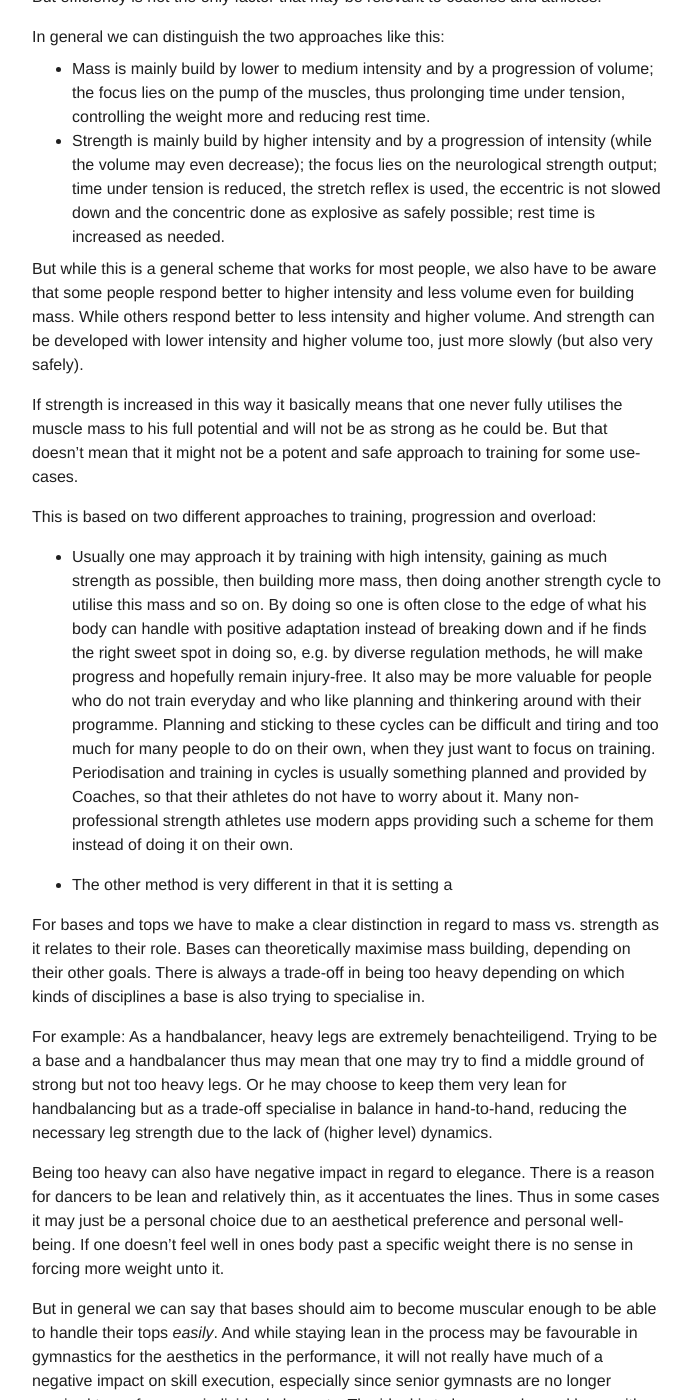
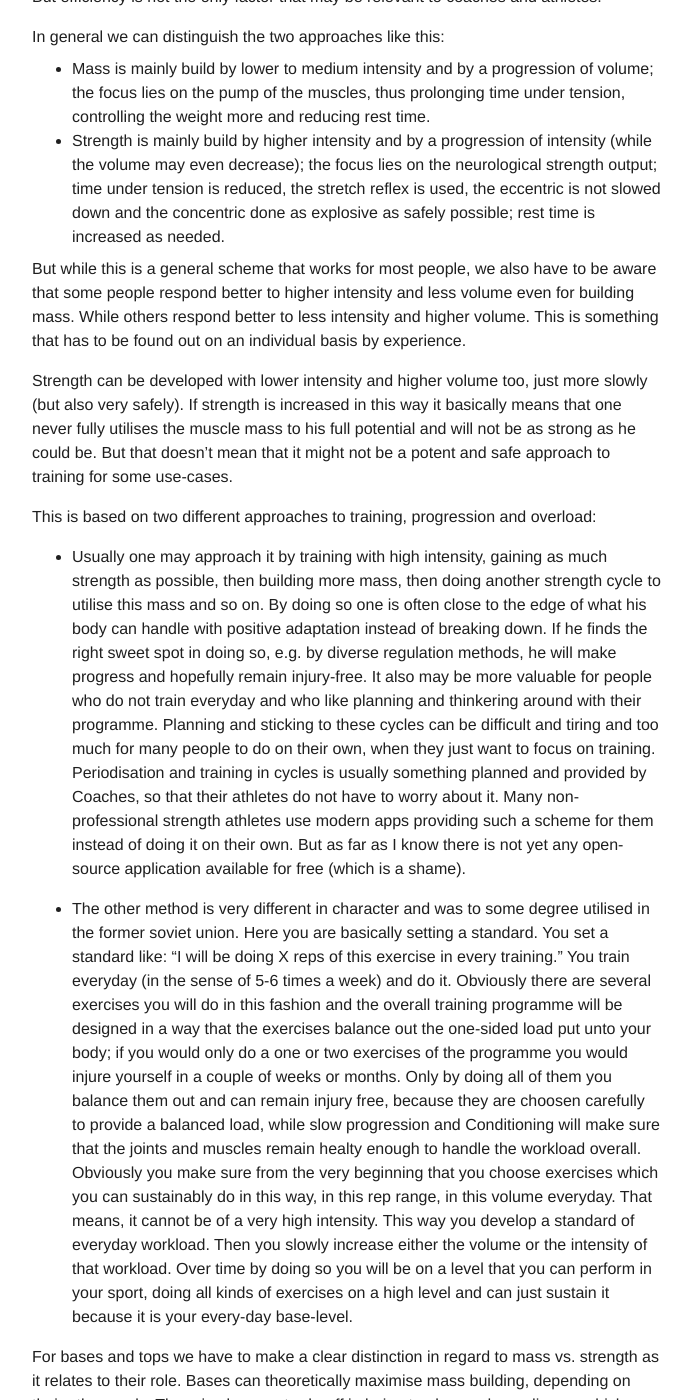
Before and after one commit to floshin/acrolib, a Jekyll site: the page built from training/specificity.md, in a window 1280 px wide and 1400 px high, scrolled down 1419 px. Shown: the whole window, without its empty margins (293-985 px from the left). Built offline with Jekyll 4.4.1, drawn with Linux system fonts in a browser that asks for light colours; our own code applies the rules of GitHub Pages for plain Markdown files.

Commit message:
Update specificity.md

```diff
--- a/training/specificity.md
+++ b/training/specificity.md
@@ -32,15 +32,15 @@ In general we can distinguish the two approaches like this:
 * Mass is mainly build by lower to medium intensity and by a progression of volume; the focus lies on the pump of the muscles, thus prolonging time under tension, controlling the weight more and reducing rest time.
 * Strength is mainly build by higher intensity and by a progression of intensity (while the volume may even decrease); the focus lies on the neurological strength output; time under tension is reduced, the stretch reflex is used, the eccentric is not slowed down and the concentric done as explosive as safely possible; rest time is increased as needed.
 
-But while this is a general scheme that works for most people, we also have to be aware that some people respond better to higher intensity and less volume even for building mass. While others respond better to less intensity and higher volume. And strength can be developed with lower intensity and higher volume too, just more slowly (but also very safely).
+But while this is a general scheme that works for most people, we also have to be aware that some people respond better to higher intensity and less volume even for building mass. While others respond better to less intensity and higher volume. This is something that has to be found out on an individual basis by experience.
 
-If strength is increased in this way it basically means that one never fully utilises the muscle mass to his full potential and will not be as strong as he could be. But that doesn't mean that it might not be a potent and safe approach to training for some use-cases.
+Strength can be developed with lower intensity and higher volume too, just more slowly (but also very safely). If strength is increased in this way it basically means that one never fully utilises the muscle mass to his full potential and will not be as strong as he could be. But that doesn't mean that it might not be a potent and safe approach to training for some use-cases.
 
 This is based on two different approaches to training, progression and overload:
 
-* Usually one may approach it by training with high intensity, gaining as much strength as possible, then building more mass, then doing another strength cycle to utilise this mass and so on. By doing so one is often close to the edge of what his body can handle with positive adaptation instead of breaking down and if he finds the right sweet spot in doing so, e.g. by diverse regulation methods, he will make progress and hopefully remain injury-free. It also may be more valuable for people who do not train everyday and who like planning and thinkering around with their programme. Planning and sticking to these cycles can be difficult and tiring and too much for many people to do on their own, when they just want to focus on training. Periodisation and training in cycles is usually something planned and provided by Coaches, so that their athletes do not have to worry about it. Many non-professional strength athletes use modern apps providing such a scheme for them instead of doing it on their own.
+* Usually one may approach it by training with high intensity, gaining as much strength as possible, then building more mass, then doing another strength cycle to utilise this mass and so on. By doing so one is often close to the edge of what his body can handle with positive adaptation instead of breaking down. If he finds the right sweet spot in doing so, e.g. by diverse regulation methods, he will make progress and hopefully remain injury-free. It also may be more valuable for people who do not train everyday and who like planning and thinkering around with their programme. Planning and sticking to these cycles can be difficult and tiring and too much for many people to do on their own, when they just want to focus on training. Periodisation and training in cycles is usually something planned and provided by Coaches, so that their athletes do not have to worry about it. Many non-professional strength athletes use modern apps providing such a scheme for them instead of doing it on their own. But as far as I know there is not yet any open-source application available for free (which is a shame).
 
-* The other method is very different in that it is setting a
+* The other method is very different in character and was to some degree utilised in the former soviet union. Here you are basically setting a standard. You set a standard like: "I will be doing X reps of this exercise in every training." You train everyday (in the sense of 5-6 times a week) and do it. Obviously there are several exercises you will do in this fashion and the overall training programme will be designed in a way that the exercises balance out the one-sided load put unto your body; if you would only do a one or two exercises of the programme you would injure yourself in a couple of weeks or months. Only by doing all of them you balance them out and can remain injury free, because they are choosen carefully to provide a balanced load, while slow progression and Conditioning will make sure that the joints and muscles remain healty enough to handle the workload overall. Obviously you make sure from the very beginning that you choose exercises which you can sustainably do in this way, in this rep range, in this volume everyday. That means, it cannot be of a very high intensity. This way you develop a standard of everyday workload. Then you slowly increase either the volume or the intensity of that workload. Over time by doing so you will be on a level that you can perform in your sport, doing all kinds of exercises on a high level and can just sustain it because it is your every-day base-level.
 
 For bases and tops we have to make a clear distinction in regard to mass vs. strength as it relates to their role. Bases can theoretically maximise mass building, depending on their other goals. There is always a trade-off in being too heavy depending on which kinds of disciplines a base is also trying to specialise in.
 
```
